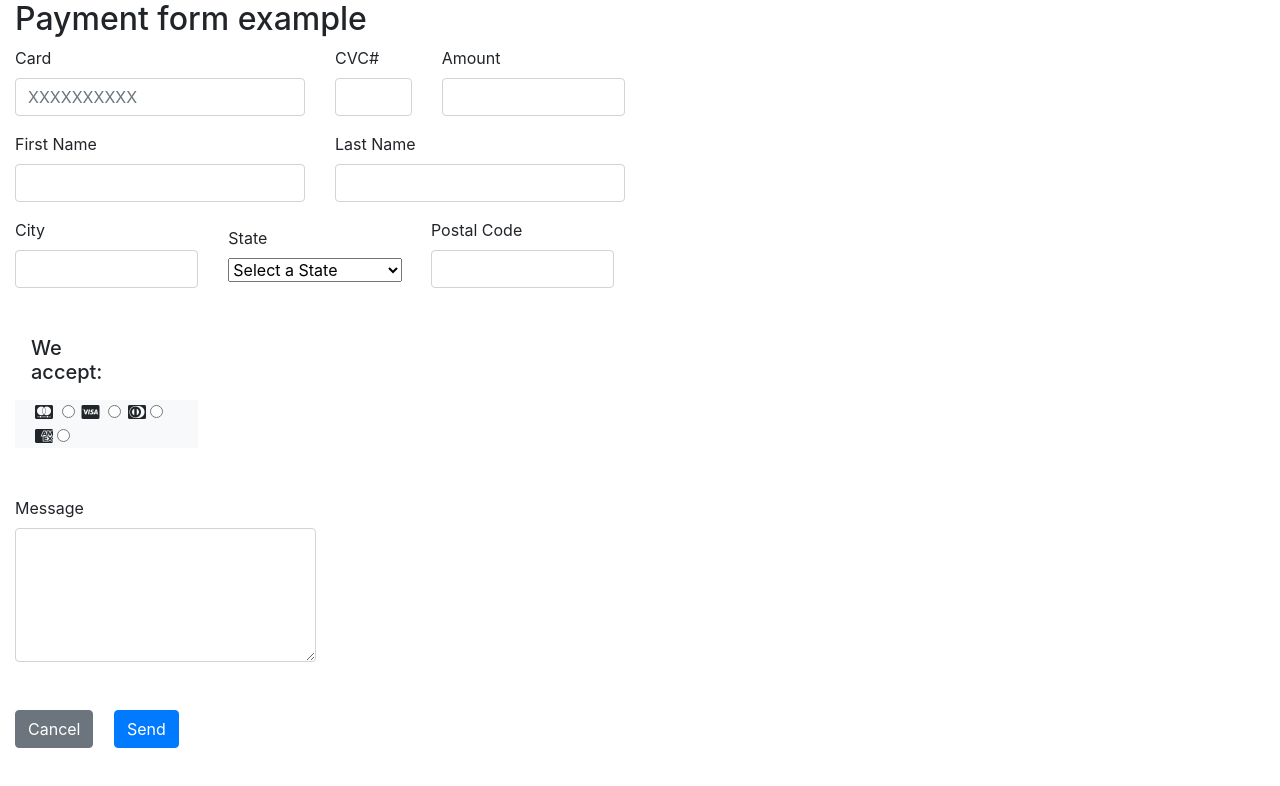
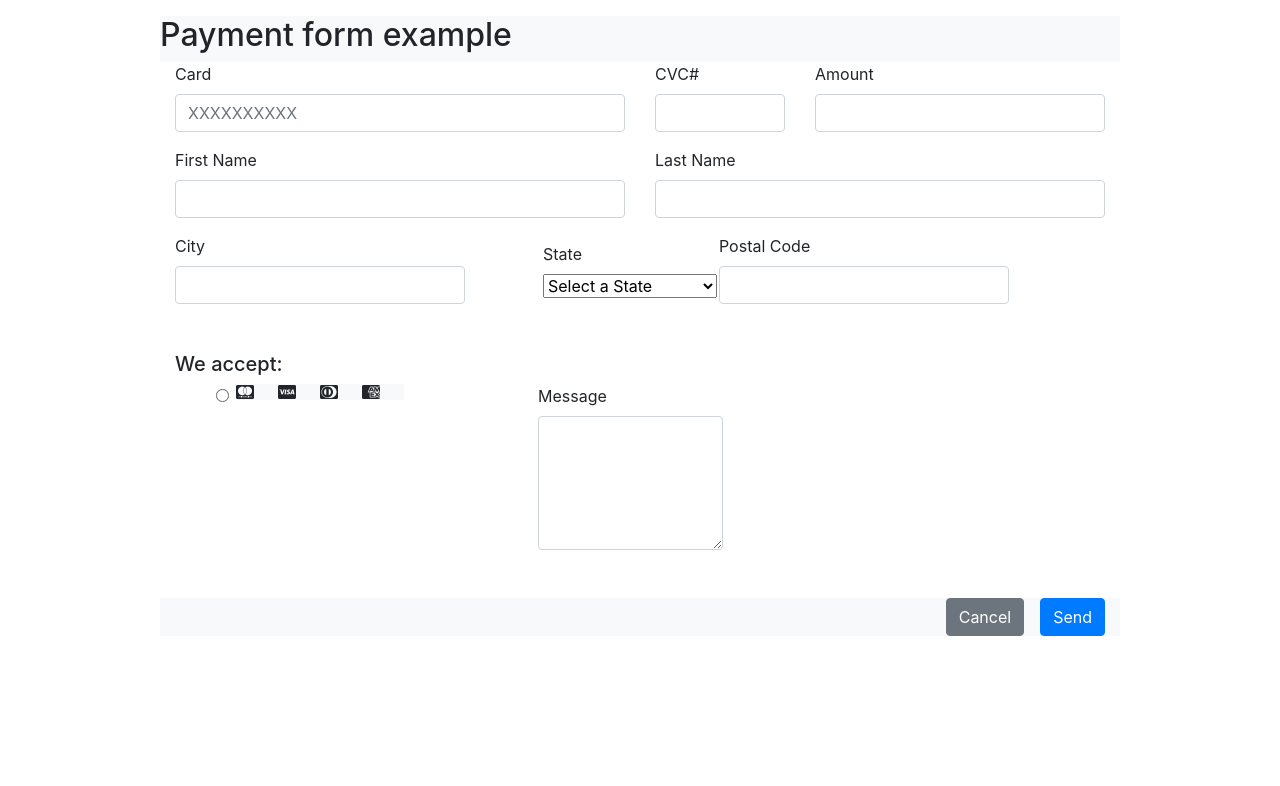
Before and after one commit to 4GeeksAcademy/kacijcox-html-form, a plain HTML site: page index.html in a window 1280 px wide. Drawn offline with nearby package versions, Linux system fonts and the light colour scheme.

Commit message:
second commit

```diff
--- a/index.html
+++ b/index.html
@@ -1,27 +1,33 @@
 <!DOCTYPE html>
 <html>
+
 <head>
+    <link rel="stylesheet" href="style.css">
     <link rel="stylesheet" href="path/to/font-awesome/css/font-awesome.min.css">
-    <link rel="stylesheet" href="https://cdn.jsdelivr.net/npm/bootstrap@4.3.1/dist/css/bootstrap.min.css" integrity="sha384-ggOyR0iXCbMQv3Xipma34MD+dH/1fQ784/j6cY/iJTQUOhcWr7x9JvoRxT2MZw1T" crossorigin="anonymous">
+    <link rel="stylesheet" href="https://cdn.jsdelivr.net/npm/bootstrap@4.3.1/dist/css/bootstrap.min.css"
+        integrity="sha384-ggOyR0iXCbMQv3Xipma34MD+dH/1fQ784/j6cY/iJTQUOhcWr7x9JvoRxT2MZw1T" crossorigin="anonymous">
     <link href="https://cdnjs.cloudflare.com/ajax/libs/font-awesome/5.13.0/css/all.min.css" rel="stylesheet">
     <link rel="stylesheet" href="https://cdnjs.cloudflare.com/ajax/libs/font-awesome/4.7.0/css/font-awesome.min.css">
 </head>
+
 <body>
-    <form>
-        <div class="container-fluid">
+    <form class="centered-form">
+        <div class="container-fluid bg-light">
+            <div class="row">
                 <h2>Payment form example</h2>
+            </div>
         </div>
         <div class="container-fluid">
             <div class="row">
-                <div class="col-3">
+                <div class="col-6">
                     <label for="inputCard" class="form-label">Card</label>
                     <input type="text" class="form-control" id="inputCard" placeholder="XXXXXXXXXX">
                 </div>
-                <div class="col-1">
+                <div class="col-2">
                     <label for="inputCVC" class="form-label">CVC#</label>
                     <input type="CVC" class="form-control" id="inputCVC">
                 </div>
-                <div class="col-2">
+                <div class="col-4">
                     <label for="inputAmount" class="form-label">Amount</label>
                     <input type="text" class="form-control" id="inputAmount">
                 </div>
@@ -30,24 +36,23 @@
 
         <div class="container-fluid">
             <div class="row">
-                <div class="col-3 mt-3">
+                <div class="col-6 mt-3">
                     <label for="inputFirstName" class="form-label">First Name</label>
                     <input type="text" class="form-control" id="FirstName">
                 </div>
-                <div class="col-3 mt-3">
+                <div class="col-6 mt-3">
                     <label for="inputLastName" class="form-label">Last Name</label>
                     <input type="text" class="form-control" id="LastName">
                 </div>
             </div>
         </div>
-
         <div class="container-fluid">
             <div class="row">
-                <div class="col-2 mb-5 mt-3">
+                <div class="col-4 mb-5 mt-3">
                     <label for="inputCity" class="form-label">City</label>
                     <input type="text" class="form-control" id="City">
                 </div>
-                <div class="col-1 mt-4 mr-5">
+                <div class="col-2 mt-4 ml-5">
                     <label for="inputState" class="form-label">State</label>
                     <select name="state" id="state">
                         <option value="" selected="selected">Select a State</option>
@@ -104,25 +109,19 @@
                         <option value="WY">Wyoming</option>
                     </select>
                 </div>
-                <div class="col-2 ml-5 mt-3">
+                <div class="col-4 ml-3 mt-3">
                     <label for="inputPostalCode" class="form-label">Postal Code</label>
                     <input type="text" class="form-control" id="inputPostalCode">
                 </div>
             </div>
         </div>
-        <div class="container-fluid">
-            <div class="row">
-                <div class="col-1 ml-3 mb-2">
+        <div class="container">
         <h5>We accept:</h5>
     </div>
-            </div>
-        </div>
-
-        <div class="container-fluid">
-            <div class="row">
-                <div class="col-2 mb-5">
-                    <div class="bg-light">
+            <div class="row d-flex flex-row-align-items-start">
+                <div class="col-4 d-flex justify-content-center">
                     <div class="form-check">
+                        <div class="row bg-light">
                         <i class="fa fa-brands fa-cc-mastercard mr-4"></i>
                         <input class="form-check-input" type="radio" name="flexRadioDefault" id="flexRadioDefault1">
                         <i class="fa fa-brands fa-cc-visa mr-4"></i>
@@ -134,9 +133,8 @@
                     </div>
                     </div>
                 </div>
-                <div class="container-fluid mr-5">
                 <div class="col-3">
-                    <div class="row">
+                    <div class="row mr-6 ml-5">
                     <label for="exampleFormControlTextarea1" class="form-label">Message</label>
                     <textarea class="form-control" id="exampleFormControlTextarea1" rows="5"></textarea>
                 </div>
@@ -144,9 +142,10 @@
             </div>
             </div>
         </div>
-        <div class="container-fluid">
+        </div>
+        <div class="container-fluid bg-light">
             <div class="row mt-5">
-                <div class="col-12">
+                <div class="col-12 d-flex justify-content-end">
                     <button type="button" class="btn btn-secondary btn-md mr-3">Cancel</button>
                     <button type="button" class="btn btn-primary btn-md">Send</button>
                 </div>
--- a/style.css
+++ b/style.css
@@ -0,0 +1,4 @@
+.centered-form {
+    margin: 1rem auto;
+    width: 75%;
+}
```
Lines whose indentation alone changed are shown as unchanged.
